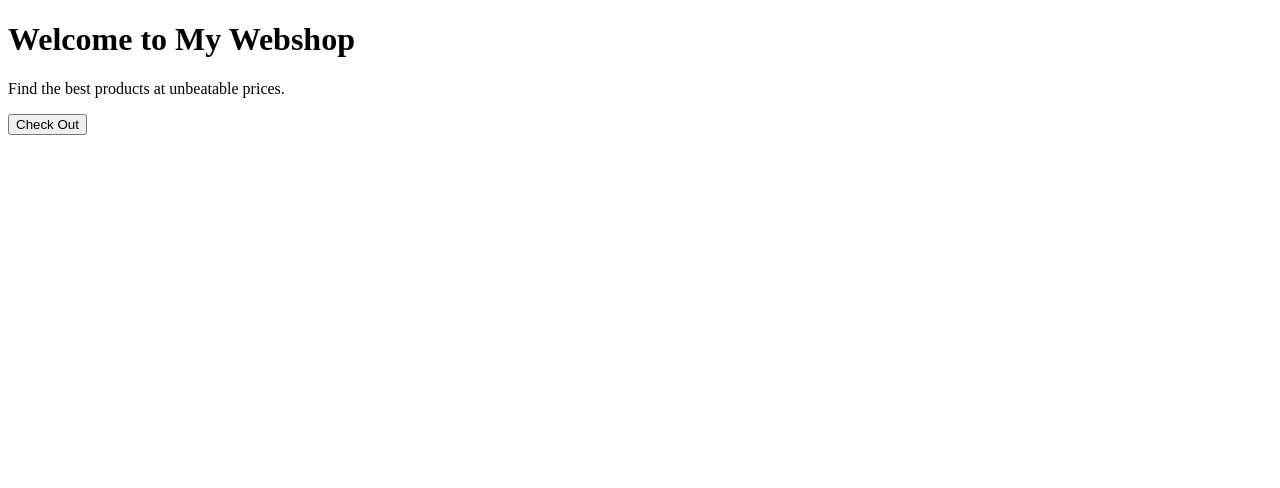
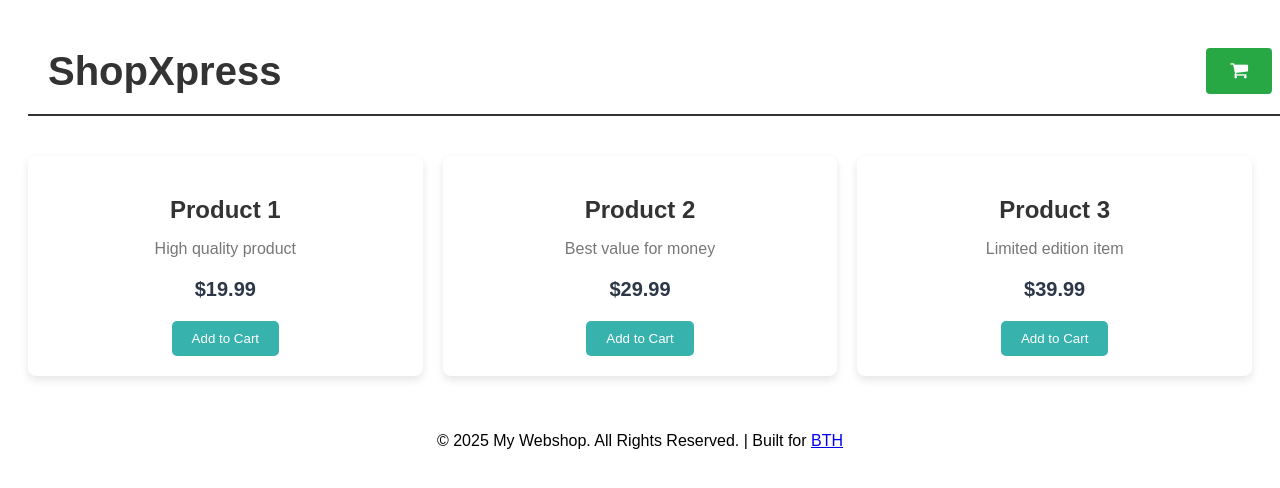
Before and after one commit to moawyamearza/exjobb, a React (Create React App) app: page / in a window 1280 px wide. Shown: the top 488 px of the page. Built offline with nearby package versions, Linux system fonts and the light colour scheme; no server answers.

Commit message:
fixa home side

```diff
--- a/src/App.js
+++ b/src/App.jsx
@@ -1,4 +1,4 @@
-import React from "react";  // 👈 Add this line
+import React from "react";
 import { BrowserRouter as Router, Routes, Route } from "react-router-dom";
 import Home from "./pages/Home";
 import CheckOut from "./pages/CheckOut";
--- a/src/pages/Home.js
+++ /dev/null
@@ -1,25 +0,0 @@
-import { Link } from "react-router-dom";
-
-const Home = () => {
-
-  return (
-    <div className="min-h-screen flex flex-col items-center justify-center bg-gray-100 p-6">
-      <h1 className="text-4xl font-bold text-gray-900 mb-4">Welcome to My Webshop</h1>
-      <p className="text-lg text-gray-700 mb-6">Find the best products at unbeatable prices.</p>
-
-
-      <div className="flex space-x-4">
-
-        <Link to="/checkout">
-          <button>
-            Check Out
-          </button>
-        </Link>
-
-
-      </div>
-    </div>
-  );
-};
-
-export default Home;
--- /dev/null
+++ b/src/pages/Home.jsx
@@ -0,0 +1,49 @@
+import { Link } from "react-router-dom";
+import "../styles/_home.scss";
+import "font-awesome/css/font-awesome.min.css";
+
+const Home = () => {
+  const products = [
+    { id: 1, name: "Product 1", description: "High quality product", price: "$19.99" },
+    { id: 2, name: "Product 2", description: "Best value for money", price: "$29.99" },
+    { id: 3, name: "Product 3", description: "Limited edition item", price: "$39.99" },
+  ];
+
+  return (
+    <div className="home-container">
+      <header className="header">
+        <h1 className="title">ShopXpress</h1>
+        <Link to="/checkout">
+        <button className="checkout-button">
+            <i className="fa fa-shopping-cart"></i>
+          </button>        </Link>
+      </header>
+
+      <section className="products">
+        {products.map((product) => (
+          <div key={product.id} className="product-card">
+            <h2 className="product-title">{product.name}</h2>
+            <p className="product-description">{product.description}</p>
+            <p className="product-price">{product.price}</p>
+            <Link to="/checkout">
+              <button className="product-button">Add to Cart</button>
+            </Link>
+          </div>
+        ))}
+      </section>
+
+      <footer className="footer">
+        <div className="container">
+          <p className="footer-text">
+            &copy; {new Date().getFullYear()} My Webshop. All Rights Reserved. | Built for{" "}
+            <a href="https://www.bth.se/en/" target="_blank" rel="noopener noreferrer">
+              BTH
+            </a>
+          </p>
+        </div>
+      </footer>
+    </div>
+  );
+};
+
+export default Home;
--- /dev/null
+++ b/src/styles/_home.scss
@@ -0,0 +1,111 @@
+
+.home-container {
+    font-family: 'Arial', sans-serif;
+    min-height: 100vh;
+    padding: 20px;
+  }
+
+
+.header {
+  display: flex;
+  justify-content: space-between; /* Här placeras titeln och knappen på varsin sida */
+  align-items: center;
+  width: 100%; /* Gör headern så bred som hela sidan */
+  padding: 20px;
+  color: white; /* Vit textfärg */
+  border-bottom: 2px solid #333;
+}
+
+.title {
+  font-size: 2rem;
+  font-weight: bold;
+  margin: 0; /* Ta bort eventuell marginal */
+}
+
+.checkout-button {
+  background-color: #28a745;
+  color: white;
+  padding: 12px 24px;
+  font-size: 1.2rem;
+  border: none;
+  border-radius: 4px;
+  cursor: pointer;
+  transition: background-color 0.3s;
+
+  &:hover {
+    background-color: #218838;
+  }
+}
+
+  .header {
+    text-align: center;
+    margin-bottom: 40px;
+  }
+
+  .title {
+    font-size: 2.5rem;
+    color: #333;
+  }
+
+  .subtitle {
+    font-size: 1.25rem;
+    color: #666;
+  }
+
+  .products {
+    display: grid;
+    grid-template-columns: repeat(auto-fill, minmax(300px, 1fr));
+    gap: 20px;
+    margin-bottom: 40px;
+  }
+
+  .product-card {
+    background-color: #fff;
+    border-radius: 8px;
+    box-shadow: 0 4px 8px rgba(0, 0, 0, 0.1);
+    padding: 20px;
+    text-align: center;
+    transition: transform 0.3s ease-in-out;
+
+    &:hover {
+      transform: translateY(-10px);
+    }
+
+    .product-title {
+      font-size: 1.5rem;
+      color: #333;
+      margin-bottom: 10px;
+    }
+
+    .product-description {
+      font-size: 1rem;
+      color: #777;
+      margin-bottom: 15px;
+    }
+
+    .product-price {
+      font-size: 1.25rem;
+      font-weight: bold;
+      color: #2d3748;
+      margin-bottom: 20px;
+    }
+
+    .product-button {
+      background-color: #38b2ac;
+      color: #fff;
+      border: none;
+      padding: 10px 20px;
+      border-radius: 5px;
+      cursor: pointer;
+      transition: background-color 0.3s ease-in-out;
+
+      &:hover {
+        background-color: #319795;
+      }
+    }
+  }
+
+  .footer {
+    display: flex;
+    justify-content: center;
+  }
```
Also changed, not shown: package.json (+10 -1 lines), src/index.jsx (renamed from src/index.js), src/pages/CheckOut.jsx (renamed from src/pages/CheckOut.js), 1 other file (tests, documents, lock files or other folders).
